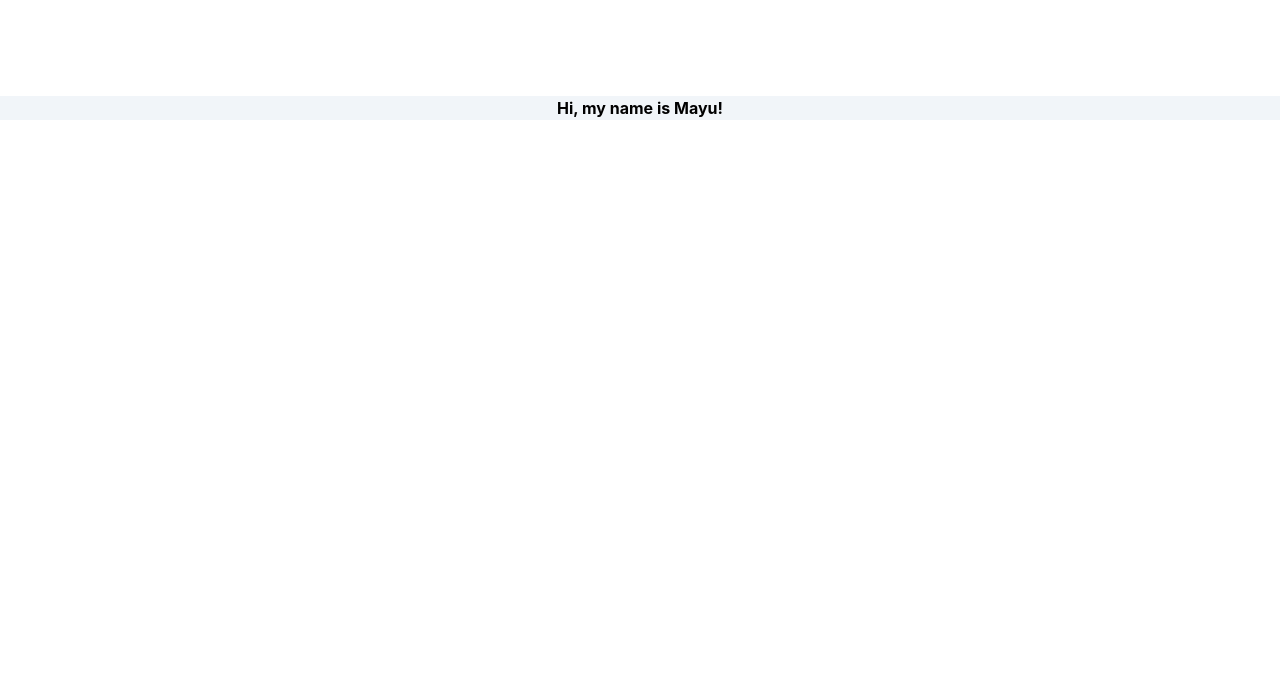
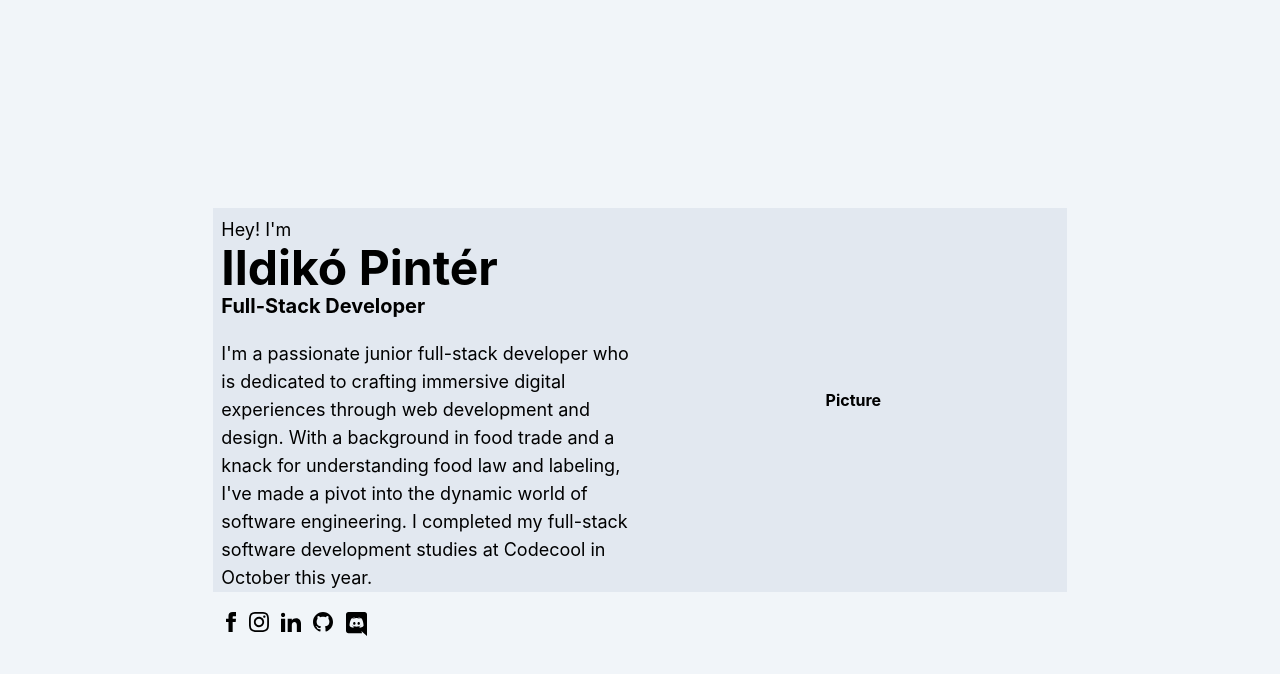
Before and after one commit to mayu0126/my-portfolio, a React (Create React App) app: page / in a window 1280 px wide. Shown: the top 674 px of the page. Built offline with nearby package versions, Linux system fonts and the light colour scheme.

Commit message:
feat: add Landing

```diff
--- a/src/components/Landing/Landing.jsx
+++ b/src/components/Landing/Landing.jsx
@@ -2,7 +2,73 @@ import { Link } from 'react-router-dom';
 import { React, useState } from 'react';
 
 function Landing () {
- return
+ return (
+    <div className='flex justify-center items-center h-screen'>
+        <div className='w-1/3 h-96 ml-36 px-2 py-2 bg-slate-200 text-left'>
+            <div className='text-lg'>Hey! I'm</div>
+            <div className='font-bold text-5xl'>Ildikó Pintér</div>
+            <div className='font-bold text-xl'>Full-Stack Developer</div>
+            <div className='mt-5 font text-lg'>
+                I'm a passionate junior full-stack developer who is dedicated to crafting immersive digital experiences
+                through web development and design. With a background in food trade and a knack for understanding food law
+                and labeling, I've made a pivot into the dynamic world of software engineering. I completed my full-stack
+                software development studies at Codecool in October this year.
+            </div>
+            <div className='flex mt-5'>
+                {/*FB*/}
+                <svg
+                    xmlns="http://www.w3.org/2000/svg"
+                    className="h-5 w-5"
+                    fill="currentColor"
+                    viewBox="0 0 24 24">
+                    <path
+                        d="M9 8h-3v4h3v12h5v-12h3.642l.358-4h-4v-1.667c0-.955.192-1.333 1.115-1.333h2.885v-5h-3.808c-3.596 0-5.192 1.583-5.192 4.615v3.385z" />
+                </svg>
+                {/*Instagram*/}
+                <svg
+                    xmlns="http://www.w3.org/2000/svg"
+                    className="h-5 w-5 ml-2"
+                    fill="currentColor"
+                    viewBox="0 0 24 24">
+                    <path
+                        d="M12 2.163c3.204 0 3.584.012 4.85.07 3.252.148 4.771 1.691 4.919 4.919.058 1.265.069 1.645.069 4.849 0 3.205-.012 3.584-.069 4.849-.149 3.225-1.664 4.771-4.919 4.919-1.266.058-1.644.07-4.85.07-3.204 0-3.584-.012-4.849-.07-3.26-.149-4.771-1.699-4.919-4.92-.058-1.265-.07-1.644-.07-4.849 0-3.204.013-3.583.07-4.849.149-3.227 1.664-4.771 4.919-4.919 1.266-.057 1.645-.069 4.849-.069zm0-2.163c-3.259 0-3.667.014-4.947.072-4.358.2-6.78 2.618-6.98 6.98-.059 1.281-.073 1.689-.073 4.948 0 3.259.014 3.668.072 4.948.2 4.358 2.618 6.78 6.98 6.98 1.281.058 1.689.072 4.948.072 3.259 0 3.668-.014 4.948-.072 4.354-.2 6.782-2.618 6.979-6.98.059-1.28.073-1.689.073-4.948 0-3.259-.014-3.667-.072-4.947-.196-4.354-2.617-6.78-6.979-6.98-1.281-.059-1.69-.073-4.949-.073zm0 5.838c-3.403 0-6.162 2.759-6.162 6.162s2.759 6.163 6.162 6.163 6.162-2.759 6.162-6.163c0-3.403-2.759-6.162-6.162-6.162zm0 10.162c-2.209 0-4-1.79-4-4 0-2.209 1.791-4 4-4s4 1.791 4 4c0 2.21-1.791 4-4 4zm6.406-11.845c-.796 0-1.441.645-1.441 1.44s.645 1.44 1.441 1.44c.795 0 1.439-.645 1.439-1.44s-.644-1.44-1.439-1.44z" />
+                </svg>
+                {/*Linkedin*/}
+                <svg
+                    xmlns="http://www.w3.org/2000/svg"
+                    className="h-5 w-5 ml-3"
+                    fill="currentColor"
+                    viewBox="0 0 24 24">
+                    <path
+                        d="M4.98 3.5c0 1.381-1.11 2.5-2.48 2.5s-2.48-1.119-2.48-2.5c0-1.38 1.11-2.5 2.48-2.5s2.48 1.12 2.48 2.5zm.02 4.5h-5v16h5v-16zm7.982 0h-4.968v16h4.969v-8.399c0-4.67 6.029-5.052 6.029 0v8.399h4.988v-10.131c0-7.88-8.922-7.593-11.018-3.714v-2.155z" />
+                </svg>
+                {/*Github*/}
+                <svg
+                    xmlns="http://www.w3.org/2000/svg"
+                    className="h-5 w-5 ml-3"
+                    fill="currentColor"
+                    viewBox="0 0 24 24">
+                    <path
+                        d="M12 0c-6.626 0-12 5.373-12 12 0 5.302 3.438 9.8 8.207 11.387.599.111.793-.261.793-.577v-2.234c-3.338.726-4.033-1.416-4.033-1.416-.546-1.387-1.333-1.756-1.333-1.756-1.089-.745.083-.729.083-.729 1.205.084 1.839 1.237 1.839 1.237 1.07 1.834 2.807 1.304 3.492.997.107-.775.418-1.305.762-1.604-2.665-.305-5.467-1.334-5.467-5.931 0-1.311.469-2.381 1.236-3.221-.124-.303-.535-1.524.117-3.176 0 0 1.008-.322 3.301 1.23.957-.266 1.983-.399 3.003-.404 1.02.005 2.047.138 3.006.404 2.291-1.552 3.297-1.23 3.297-1.23.653 1.653.242 2.874.118 3.176.77.84 1.235 1.911 1.235 3.221 0 4.609-2.807 5.624-5.479 5.921.43.372.823 1.102.823 2.222v3.293c0 .319.192.694.801.576 4.765-1.589 8.199-6.086 8.199-11.386 0-6.627-5.373-12-12-12z" />
+                </svg>
+                {/*Discord*/}
+                <svg
+                    className="h-6 w-6 ml-3"
+                    fill="currentColor"
+                    viewBox="0 0 24 24"
+                    xmlns="http://www.w3.org/2000/svg"
+                    fillRule="evenodd"
+                    clipRule="evenodd">
+                <path
+                    d="M19.54 0c1.356 0 2.46 1.104 2.46 2.472v21.528l-2.58-2.28-1.452-1.344-1.536-1.428.636 2.22h-13.608c-1.356 0-2.46-1.104-2.46-2.472v-16.224c0-1.368 1.104-2.472 2.46-2.472h16.08zm-4.632 15.672c2.652-.084 3.672-1.824 3.672-1.824 0-3.864-1.728-6.996-1.728-6.996-1.728-1.296-3.372-1.26-3.372-1.26l-.168.192c2.04.624 2.988 1.524 2.988 1.524-1.248-.684-2.472-1.02-3.612-1.152-.864-.096-1.692-.072-2.424.024l-.204.024c-.42.036-1.44.192-2.724.756-.444.204-.708.348-.708.348s.996-.948 3.156-1.572l-.12-.144s-1.644-.036-3.372 1.26c0 0-1.728 3.132-1.728 6.996 0 0 1.008 1.74 3.66 1.824 0 0 .444-.54.804-.996-1.524-.456-2.1-1.416-2.1-1.416l.336.204.048.036.047.027.014.006.047.027c.3.168.6.3.876.408.492.192 1.08.384 1.764.516.9.168 1.956.228 3.108.012.564-.096 1.14-.264 1.74-.516.42-.156.888-.384 1.38-.708 0 0-.6.984-2.172 1.428.36.456.792.972.792.972zm-5.58-5.604c-.684 0-1.224.6-1.224 1.332 0 .732.552 1.332 1.224 1.332.684 0 1.224-.6 1.224-1.332.012-.732-.54-1.332-1.224-1.332zm4.38 0c-.684 0-1.224.6-1.224 1.332 0 .732.552 1.332 1.224 1.332.684 0 1.224-.6 1.224-1.332 0-.732-.54-1.332-1.224-1.332z" />
+                </svg>
+            </div>
+        </div>
+        <div className='w-1/3 h-96 mr-36 text-center flex justify-center items-center bg-slate-200'>
+            <div className='font-bold'>Picture</div>
+        </div>
+    </div>
+ )
 }
 
 export default Landing;
--- a/src/pages/Main/Main.jsx
+++ b/src/pages/Main/Main.jsx
@@ -1,10 +1,9 @@
 import React from 'react';
+import Landing from '../../components/Landing';
 
 function Main () {
     return (
-        <div className='mt-24 text-center font-bold'>
-            Hi, my name is Mayu!
-        </div>
+        <Landing />
     );
 }
 
```
Also changed, not shown: public/manifest.json.
